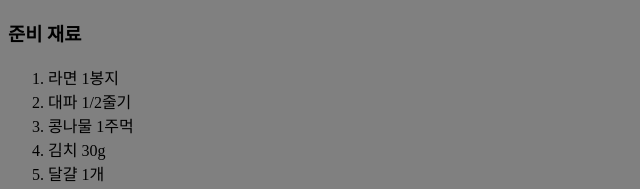
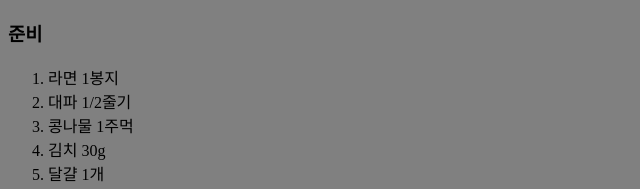
Before and after one commit to SangHyeok9811/html-css-study, a plain HTML site: page index.html in a window 1280 px wide. Shown: the part 557-746 px from the top of the page, 0-640 px from the left. Drawn offline with Linux system fonts and the light colour scheme.

Commit message:
2차 작업

```diff
--- a/index.html
+++ b/index.html
@@ -27,7 +27,7 @@
       </h3>
       <img src="img/ramen.jpg" alt="라면" width="300" title="라면" />
       <br />
-      <h3>준비 재료</h3>
+      <h3>준비</h3>
       <ol>
         <li>라면 1봉지</li>
         <li>대파 1/2줄기</li>
```
